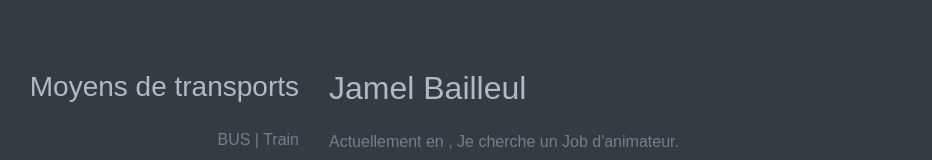
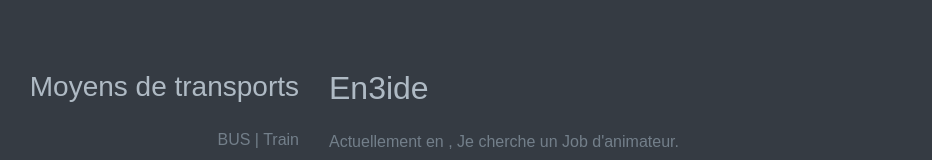
Before and after one commit to En3ide/HTML-CSS, a plain HTML site: page TP-DM/CV-Animateur/CV-Animateur.html in a window 1280 px wide. Shown: the part 242-402 px from the top of the page, without its empty margins (326-1258 px from the left). Drawn offline with Linux system fonts and the light colour scheme.

Commit message:
Update CV-Animateur.html

```diff
--- a/TP-DM/CV-Animateur/CV-Animateur.html
+++ b/TP-DM/CV-Animateur/CV-Animateur.html
@@ -31,7 +31,7 @@
 			<!-- Contenue -->
             <div class="col-lg-6">
                 <div class="content-block">
-                     <h2>Jamel Bailleul</h2>
+                     <h2>En3ide</h2>
                      <p>Actuellement en , Je cherche un Job d'animateur.</p>
 					 <h3>Moyens de transports</h3>
 					 <p>BUS | Train</p>
```
